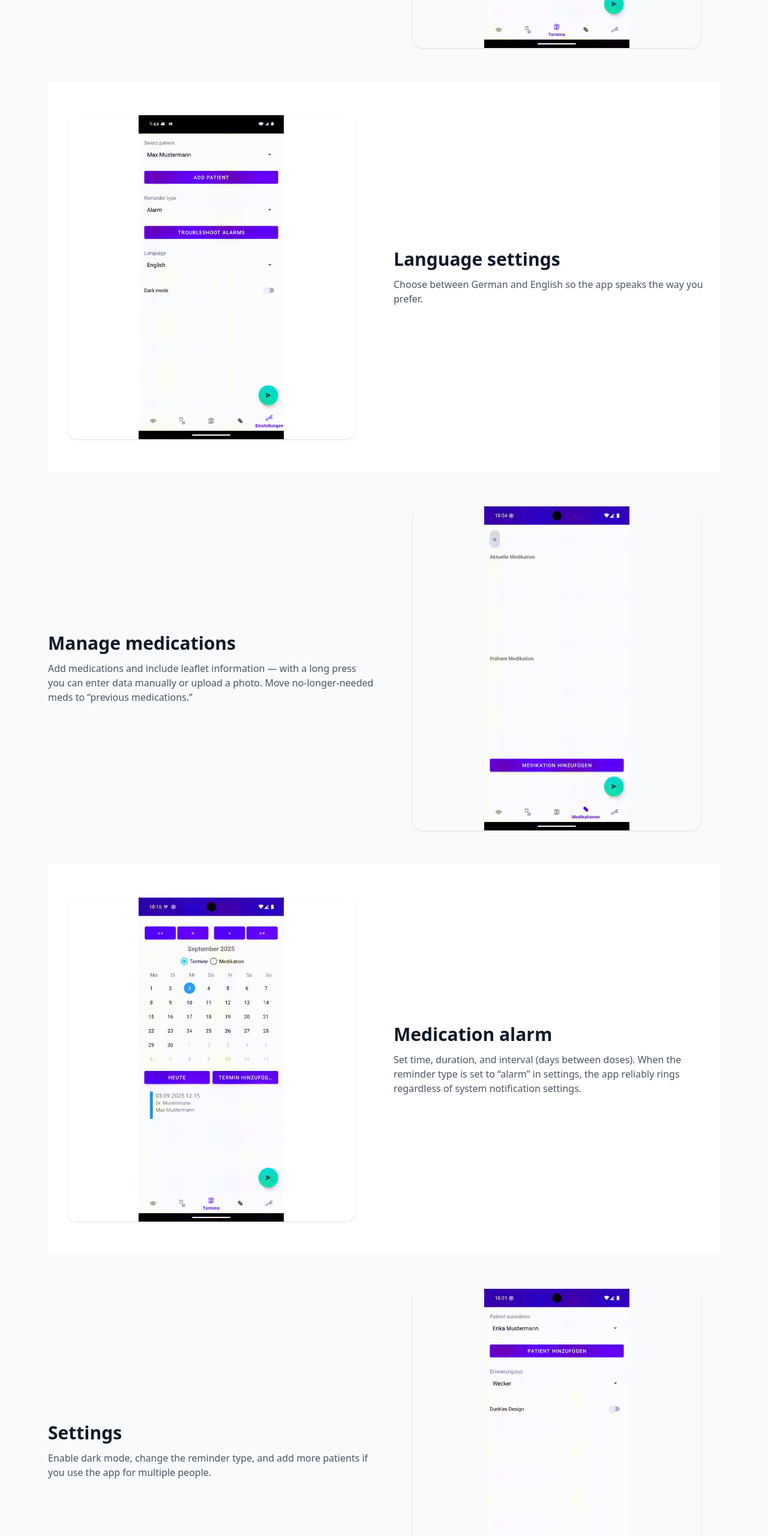
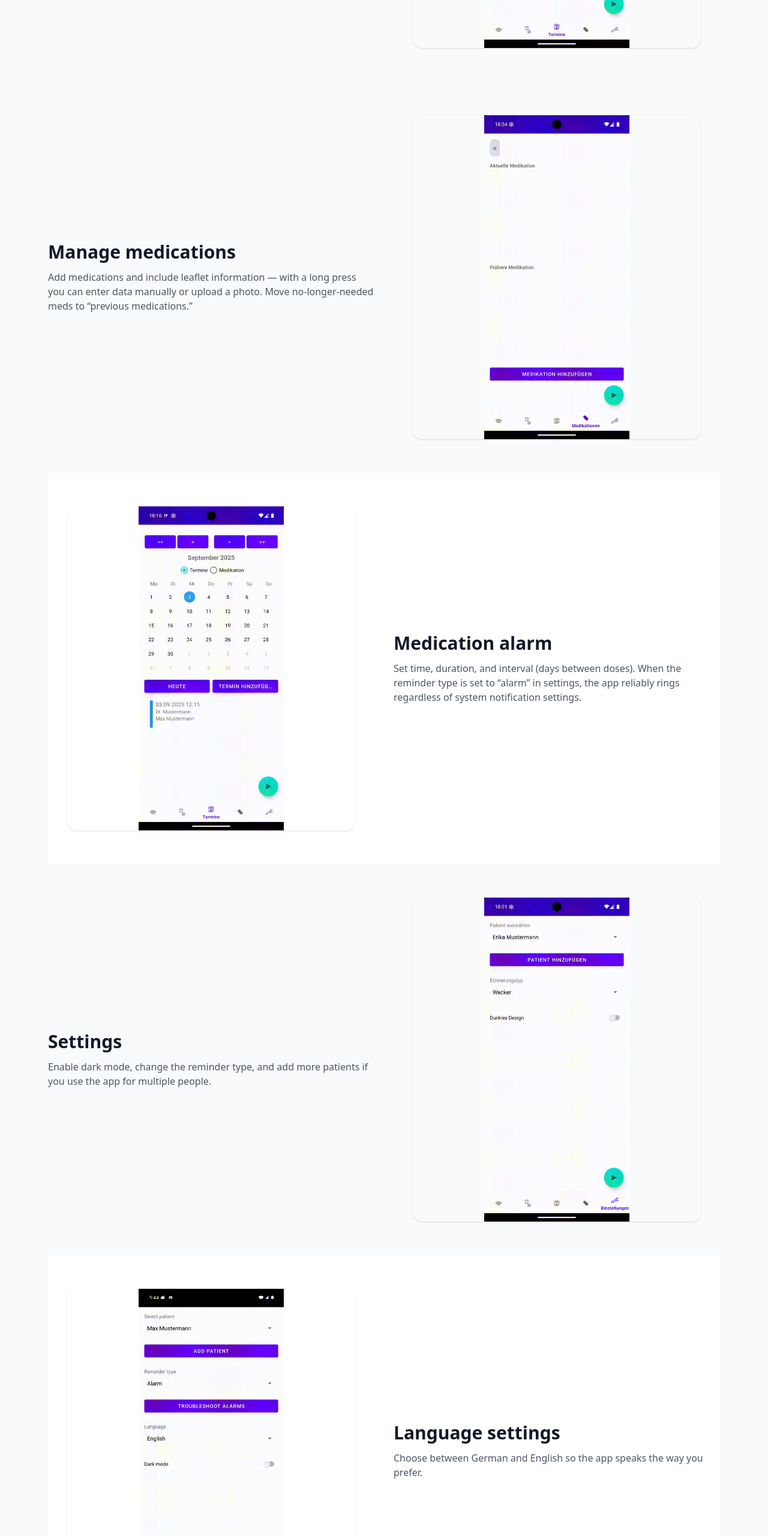
Before and after one commit to Y-Robin/TP_website, a plain HTML site: page index.html in a window 1280 px wide. Shown: the part 3840-6400 px from the top of the page at 60% size. Drawn offline with nearby package versions, Linux system fonts and the light colour scheme.

Commit message:
Reorder language feature section

```diff
--- a/index.html
+++ b/index.html
@@ -179,22 +179,7 @@
     </section>
 
     <!-- Feature 6 -->
-    <section id="feature-6" class="py-8 md:py-14 bg-white">
-      <div class="grid md:grid-cols-2 gap-6 md:gap-8 items-center">
-        <div class="order-2 md:order-1 relative flex justify-center">
-          <img src="GIF/Sprache.gif" alt="Sprachwahl der App" data-i18n-alt="feature_language_alt" class="demo-gif rounded-2xl shadow" loading="lazy" decoding="async" />
-        </div>
-        <div class="order-1 md:order-2">
-          <h2 class="text-2xl md:text-3xl font-semibold" data-i18n="feature_language_title">Spracheinstellungen</h2>
-          <p class="mt-3 text-gray-600" data-i18n="feature_language_body">
-            Wähle zwischen Deutsch und Englisch, damit die App genauso spricht, wie du es bevorzugst.
-          </p>
-        </div>
-      </div>
-    </section>
-
-    <!-- Feature 7 -->
-    <section id="feature-7" class="py-8 md:py-14">
+    <section id="feature-6" class="py-8 md:py-14">
       <div class="grid md:grid-cols-2 gap-6 md:gap-8 items-center">
         <div>
           <h2 class="text-2xl md:text-3xl font-semibold" data-i18n="feature_meds_title">Medikamente verwalten</h2>
@@ -209,8 +194,8 @@
       </div>
     </section>
 
-    <!-- Feature 8 -->
-    <section id="feature-8" class="py-8 md:py-14 bg-white">
+    <!-- Feature 7 -->
+    <section id="feature-7" class="py-8 md:py-14 bg-white">
       <div class="grid md:grid-cols-2 gap-6 md:gap-8 items-center">
         <div class="order-2 md:order-1 relative flex justify-center">
           <img src="GIF/Medikamente_Alarm.gif" alt="Medikamenten‑Wecker anlegen" data-i18n-alt="feature_alarm_alt" class="demo-gif rounded-2xl shadow" loading="lazy" decoding="async" />
@@ -225,8 +210,8 @@
       </div>
     </section>
 
-    <!-- Feature 9 -->
-    <section id="feature-9" class="py-8 md:py-14">
+    <!-- Feature 8 -->
+    <section id="feature-8" class="py-8 md:py-14">
       <div class="grid md:grid-cols-2 gap-6 md:gap-8 items-center">
         <div>
           <h2 class="text-2xl md:text-3xl font-semibold" data-i18n="feature_settings_title">Einstellungen</h2>
@@ -240,8 +225,23 @@
       </div>
     </section>
 
+    <!-- Feature 9 -->
+    <section id="feature-9" class="py-8 md:py-14 bg-white">
+      <div class="grid md:grid-cols-2 gap-6 md:gap-8 items-center">
+        <div class="order-2 md:order-1 relative flex justify-center">
+          <img src="GIF/Sprache.gif" alt="Sprachwahl der App" data-i18n-alt="feature_language_alt" class="demo-gif rounded-2xl shadow" loading="lazy" decoding="async" />
+        </div>
+        <div class="order-1 md:order-2">
+          <h2 class="text-2xl md:text-3xl font-semibold" data-i18n="feature_language_title">Spracheinstellungen</h2>
+          <p class="mt-3 text-gray-600" data-i18n="feature_language_body">
+            Wähle zwischen Deutsch und Englisch, damit die App genauso spricht, wie du es bevorzugst.
+          </p>
+        </div>
+      </div>
+    </section>
+
     <!-- Feature 10 -->
-    <section id="feature-10" class="py-8 md:py-14 bg-white">
+    <section id="feature-10" class="py-8 md:py-14">
       <div class="grid md:grid-cols-2 gap-6 md:gap-8 items-center">
         <div class="order-2 md:order-1 relative flex justify-center">
           <img src="GIF/Chat.gif" alt="Chat‑Ansicht mit Analyse" data-i18n-alt="feature_chat_alt" class="demo-gif rounded-2xl shadow" loading="lazy" decoding="async" />
```
